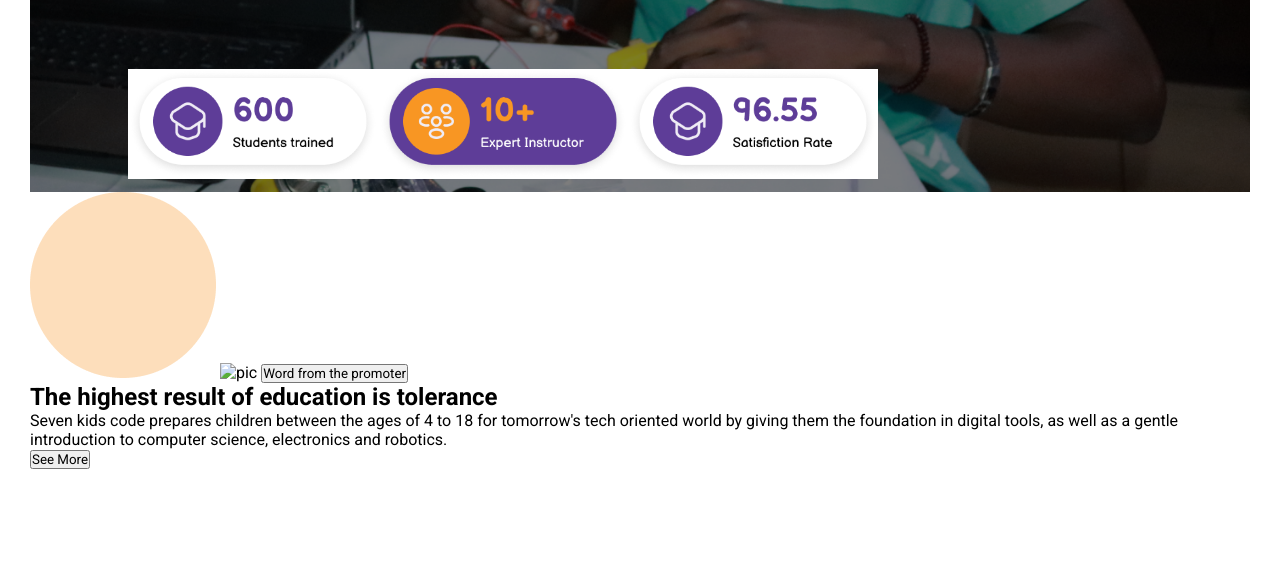
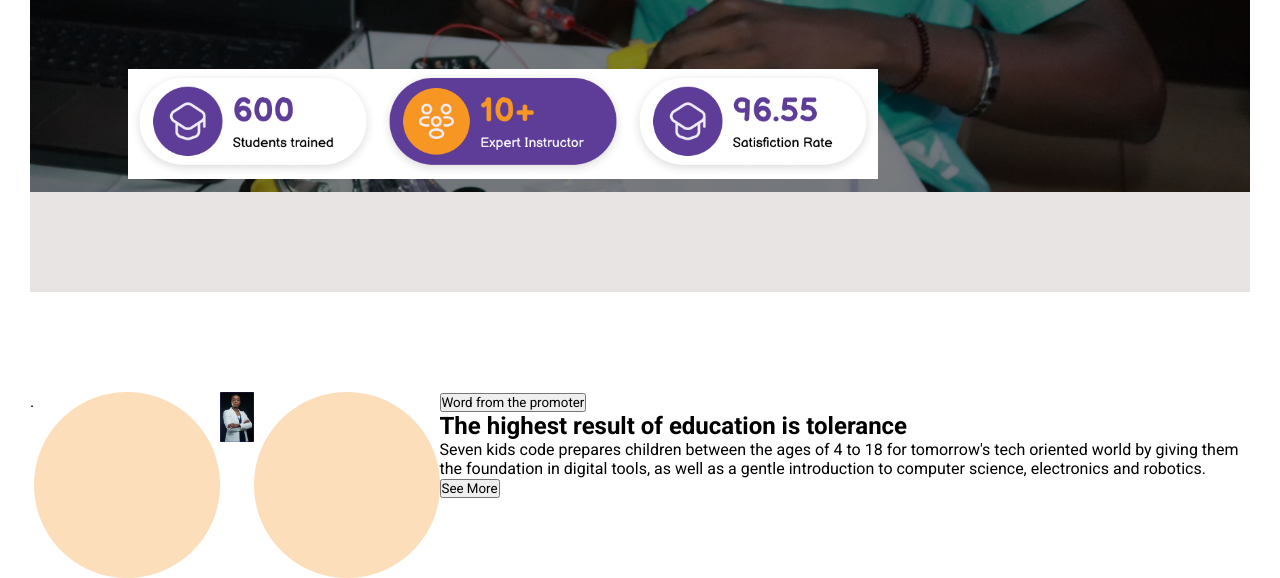
Before and after one commit to nyang-bree/about_page, a plain HTML site: page index.html in a window 1280 px wide. Shown: the part 451-1029 px from the top of the page. Before the commit the page ends 920 px from the top, so only its background shows below. Drawn offline with Linux system fonts and the light colour scheme.

Commit message:
first commit

```diff
--- a/index.html
+++ b/index.html
@@ -47,11 +47,19 @@
                        <img src="images/Frame2.png" alt="frame" id="frame1">
                        <img src="images/Frame3.png" alt="frame" id="frame2">
                    </div>
+                   <div class="frame"></div>
 
             <section>
                 <div class="section2">
+                    .
                     <img src="images/Ellipse.png" alt="eclipse" id="eclipse">
-                    <img src="images/lad`.png" alt="pic" id="pic2">
+                    <div class="lady">
+                        <img src="images/lady.png" alt="pic" id="pic2">
+
+                    </div>
+                    <img src="images/Ellipse2.png" alt="eclipse" id="eclipse">
+
+                    <div class="word">
 
                         <button class="w">Word from the promoter</button>
                         <h2>The highest result of education is tolerance</h2>
@@ -62,6 +70,7 @@
                             science, electronics and robotics.
                         </p>
                         <button class="sm">See More</button>
+                    </div>
 
 
 
--- a/style.css
+++ b/style.css
@@ -100,6 +100,13 @@ ul li a:hover{
 .section1 .bt:hover{
     background-color: black;
 }
+
+.frame{
+    width: 100%;
+    height: 100px;
+    background-color: rgb(232, 228, 228);
+}
+
 .frames{
     background-color: #fff;
 }
@@ -121,9 +128,17 @@ ul li a:hover{
 }
 
 section{
-    background-color: gray;
+    width: 100%;
+    height: auto;
 }
 
 .section2{
+    display: flex;
+    justify-content: center;
     background-color: white;
+    padding-top: 100px;
 }
+.section2 .lady img{
+    width: auto;
+    height: 50px;
+}
```
Lines whose indentation alone changed are shown as unchanged.
